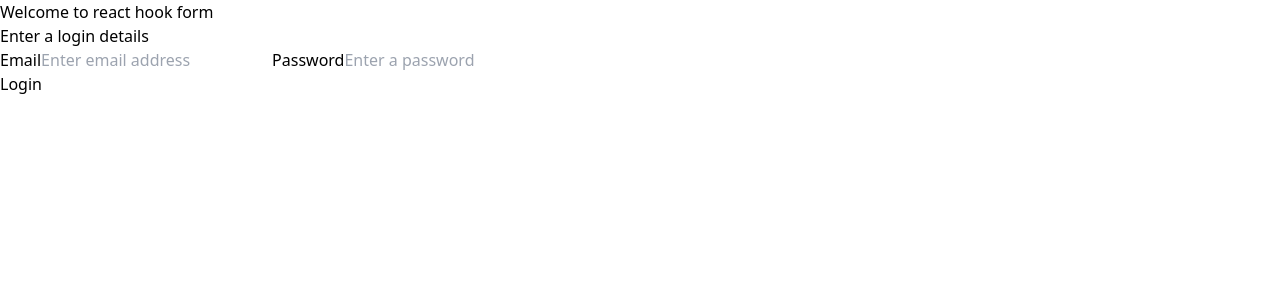
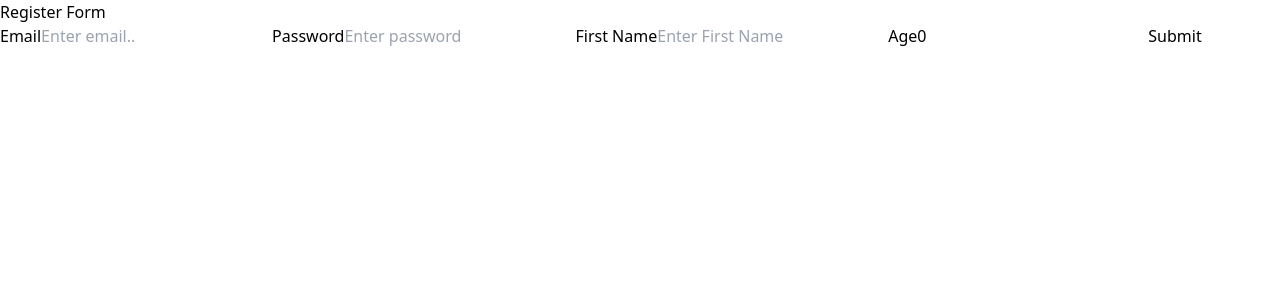
Before and after one commit to jobayed24/Learn-React, a React (Vite) app: page / in a window 1280 px wide. Shown: the top 300 px of the page. Built offline with nearby package versions, Linux system fonts and the light colour scheme.

Commit message:
add extternal component and number print as value as number

```diff
--- a/src/App.jsx
+++ b/src/App.jsx
@@ -1,10 +1,11 @@
 import './App.css'
-import LoginForm from './components/LoginForm'
+import RegisterForm from './components/RegisterForm'
 
 function App() {
   return (
-    <><h1 className='text-3xl text-center text-red-500'>Welcome to react hook form</h1>
-    <LoginForm />
+    <>
+    {/* <LoginForm /> */}
+    <RegisterForm />
     </>
   )
 }
--- /dev/null
+++ b/src/components/InputAsNumber.jsx
@@ -0,0 +1,20 @@
+import React from 'react';
+
+export default function InputAsNumber({onChange,value,...rest}) {
+
+    function handleOnChange(e){
+        const valueNumber=e.target.valueAsNumber || 0;
+        onChange(valueNumber)
+
+    }
+  return (
+    <>
+      <input
+        onChange={handleOnChange}
+        value={value}
+        {...rest}
+        type='number'
+      />
+    </>
+  )
+}
--- /dev/null
+++ b/src/components/RegisterForm.jsx
@@ -0,0 +1,78 @@
+import React from 'react';
+import { Controller, useForm } from 'react-hook-form';
+import Field from './Field';
+import FieldSet from './FieldSet';
+import InputAsNumber from './InputAsNumber';
+
+export default function RegisterForm() {
+    const {
+        register,
+        formState: {errors},
+        handleSubmit,
+        control
+    }=useForm();
+    function handleOnSubmit(formData){
+        console.log(formData)
+    }
+  return (
+    <>
+        <form onSubmit={handleSubmit(handleOnSubmit)}>
+        <FieldSet label='Register Form'>
+        <Field label='Email' error={errors.email}>
+            <input
+                type='email'
+                id='email'
+                placeholder='Enter email..'
+                {...register('email',{required: 'email is required'})}
+                className={`px-2 mb-3 border box-border w-[300px] ${
+                    errors.email && 'border-red-500'
+                }`}
+            />
+        </Field>
+        <Field label='Password' error={errors.password}>
+            <input
+                type='password'
+                id='password'
+                placeholder='Enter password'
+                {...register('password',{required: 'password is required',minLength:{
+                    value: 8,
+                    message: 'must 8 character'
+                }})}
+                className={`px-2 mb-3 border box-border w-[300px] ${
+                    errors.password && 'border-red-500'
+                }`}
+            />
+        </Field>
+        <Field label='First Name' error={errors.firstname}>
+            <input
+                type='text'
+                id='firstname'
+                placeholder='Enter First Name'
+                {...register('firstname',{required: 'firstname is required'})}
+                className={`px-2 mb-3 border box-border w-[300px] ${
+                    errors.firstname && 'border-red-500'
+                }`}
+            />
+        </Field>
+        <Field label='Age' error={errors.age}>
+            <Controller
+            control={control}
+            defaultValue='0'
+
+            render={({field: {ref,...field}})=>(
+                <InputAsNumber
+                id="age"
+                className={`px-2 mb-3 border box-border w-[300px] ${
+                    errors.age && 'border-red-500'
+                }`}
+                {...field} />
+            )}
+                 name="age"
+            />
+        </Field>
+        <input type='submit'  className='bg-blue-400 px-3 py-2 '/>
+      </FieldSet>
+        </form>
+    </>
+  )
+}
```
